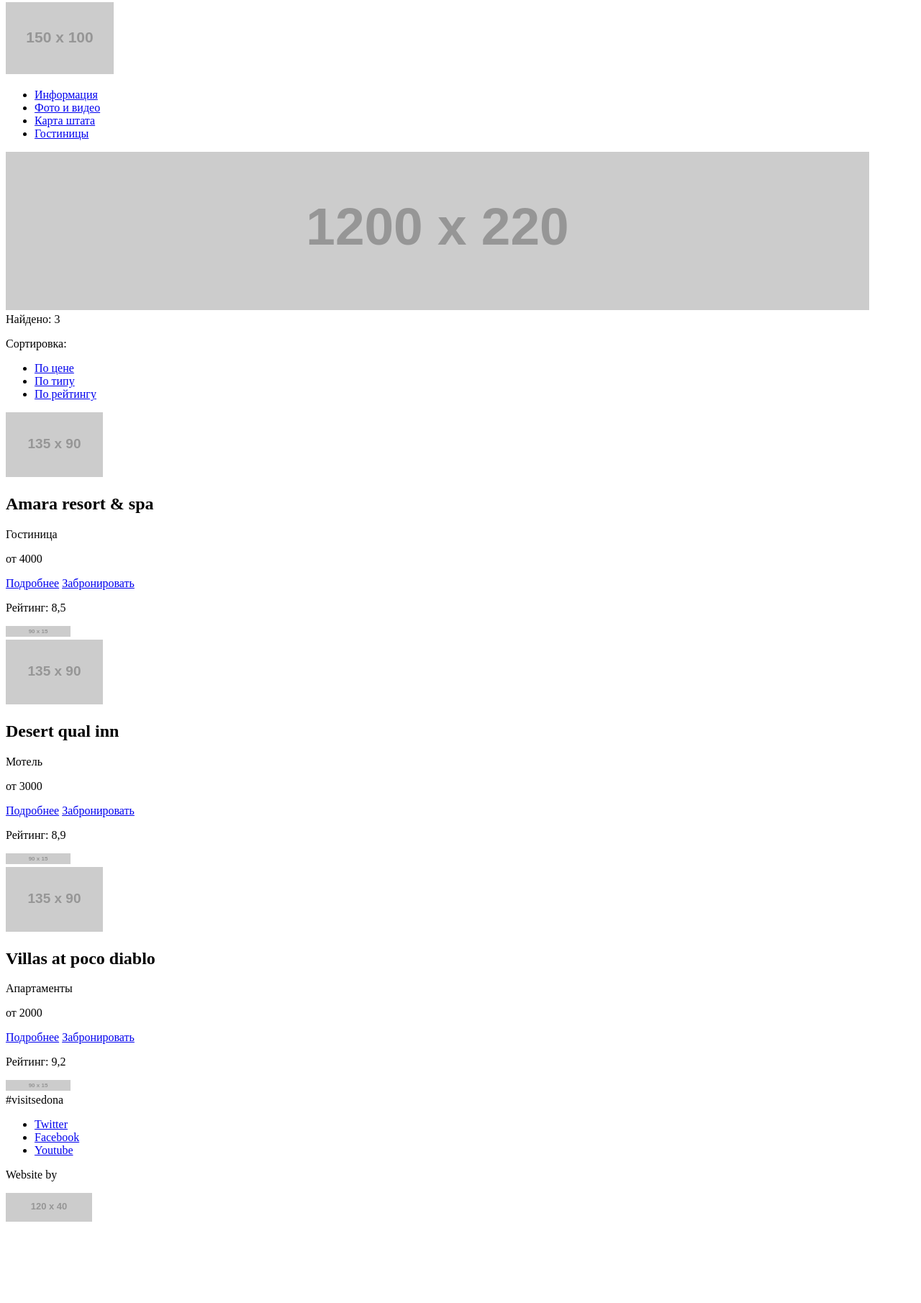
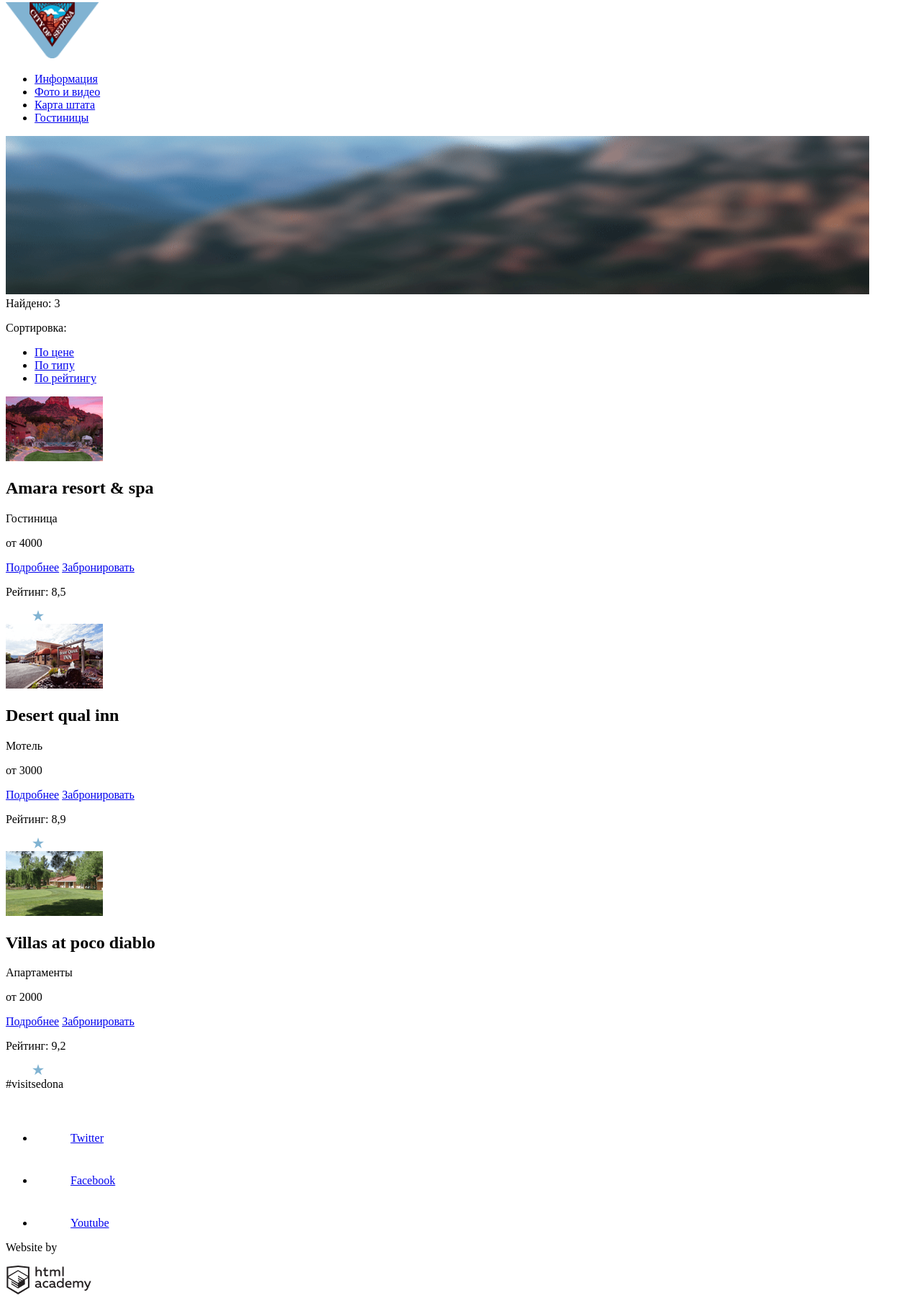
Before and after one commit to potrapelook/667243-sedona, a plain HTML site: page inner.html in a window 1280 px wide. Shown: the part 5-1816 px from the top of the page at 72% size. Before the commit the page ends 1715 px from the top, so only its background shows below. Drawn offline with Linux system fonts and the light colour scheme; placeholder pictures from the web are drawn by us.

Commit message:
Разместил картинки в разметке

```diff
--- a/inner.html
+++ b/inner.html
@@ -8,7 +8,7 @@
 	<header class="main-header">
 		<nav class="menu-navigator">
 			<a class="main-header-logo">
-				<img src="http://placehold.it/150x100">
+				<a href="index.html"><img src="img/logo-sedona.png" width="130" height="78"></a>
 			</a>
 			<ul class="menu-list">
 				<li class="menu-name"><a href="info.html" class="menu-link">Информация</a></li>
@@ -20,7 +20,7 @@
 	</header>
 	<main>
 	<!-- Неизвестная форма -->
-		<img src="http://placehold.it/1200x220">
+		<img src="img/filter background-inner-min.png" width="1200" height="220">
 	<div class="sorting">
 		<div class="sorting-find">Найдено: 3</div>
 		<!-- думаю, что следует сделать Найдено тегом <div>, а не <h1> т.к. потом он будет как-то связан с сортировокой, но пока не знаю как -->
@@ -35,7 +35,7 @@
 	<section class="places">
 		<div class="hotel">
 			<div class="hotel-picture">
-				<img src="http://placehold.it/135x90">
+				<img src="img/hotel-preview-min.png" width="135" height="90">
 			</div>
 			<div class="hotel-text">
 				<h2 class="hotel-name">Amara resort & spa</h2>
@@ -48,12 +48,12 @@
 			</div>
 			<div class="rate">
 				<p class="rate-text">Рейтинг: 8,5</p>
-				<img src="http://placehold.it/90x15">
+				<img src="img/star.svg" width="90" height="15">
 			</div>
 		</div>
 		<div class="motel">
 			<div class="motel-picture">
-				<img src="http://placehold.it/135x90">
+				<img src="img/motel-preview-min.png" width="135" height="90">
 			</div>
 			<div class="motel-text">
 				<h2 class="motel-name">Desert qual inn</h2>
@@ -66,12 +66,12 @@
 			</div>
 			<div class="rate">
 				<p class="rate-text">Рейтинг: 8,9</p>
-				<img src="http://placehold.it/90x15">
+				<img src="img/star.svg" width="90" height="15">
 			</div>
 		</div>
 		<div class="apartments">
 			<div class="apartments-picture">
-				<img src="http://placehold.it/135x90">
+				<img src="img/apartments-preview-min.png" width="135" height="90">
 			</div>
 			<div class="apartments-text">
 				<h2 class="apartments-name">Villas at poco diablo</h2>
@@ -84,21 +84,21 @@
 			</div>
 			<div class="rate">
 				<p class="rate-text">Рейтинг: 9,2</p>
-				<img src="http://placehold.it/90x15">
+				<img src="img/star.svg" width="90" height="15">
 			</div>
 		</div>
 	</section>
 	</main>
-		<footer class="footer">
+<footer class="footer">
 		<span class="vizitsedona">#visitsedona</span>
 			<ul class="social-media">
-				<li><a href="https://twitter.com/?lang=ru" class="footer-twitter-link">Twitter</a></li>
-				<li><a href="https://www.facebook.com/" class="footer-facebook-link">Facebook</a></li>
-				<li><a href="https://www.youtube.com/?gl=RU&hl=ru" class="footer-youtube-link">Youtube</a></li>
+				<li><a href="https://twitter.com/?lang=ru" class="footer-twitter-link"><img src="img/twitter.svg" width="50" height="55">Twitter</a></li>
+				<li><a href="https://www.facebook.com/" class="footer-facebook-link"><img src="img/fb-icon.svg" width="50" height="55">Facebook</a></li>
+				<li><a href="https://www.youtube.com/?gl=RU&hl=ru" class="footer-youtube-link"><img src="img/youtube.svg" width="50" height="55">Youtube</a></li>
 			</ul>
 		<div class="website-by">
 			<p class="website-by">Website by</p>
-			<a href="https://htmlacademy.ru/" class="ha-info"><img src="http://placehold.it/120x40"></a>
+			<a href="https://htmlacademy.ru/" class="ha-info"><img src="img/logo-htmlacademy.svg" width="120" height="40"></a>
 		</div>
 	</footer>
   </body>
```
Also changed, not shown: index.html (+15 -14 lines).
